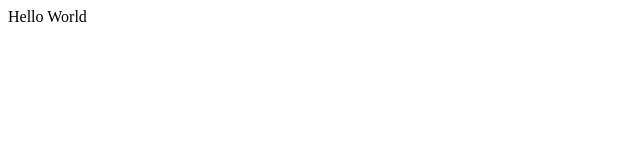
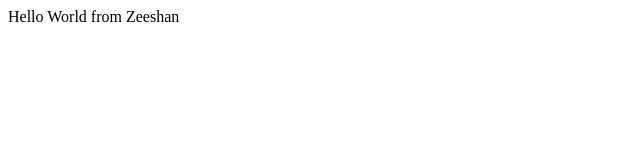
Before and after one commit to Zeeshan-Jawed/piaicbootcamp2020, a plain HTML site: page index.html in a window 1280 px wide. Shown: the whole page, without its empty margins (0-640 px from the left). Drawn offline with Linux system fonts and the light colour scheme.

Commit message:
Update index.html

```diff
--- a/index.html
+++ b/index.html
@@ -8,7 +8,7 @@
 </head>
 
 <body>
-    Hello World
+    Hello World from Zeeshan
 </body>
 
 </html>
```
